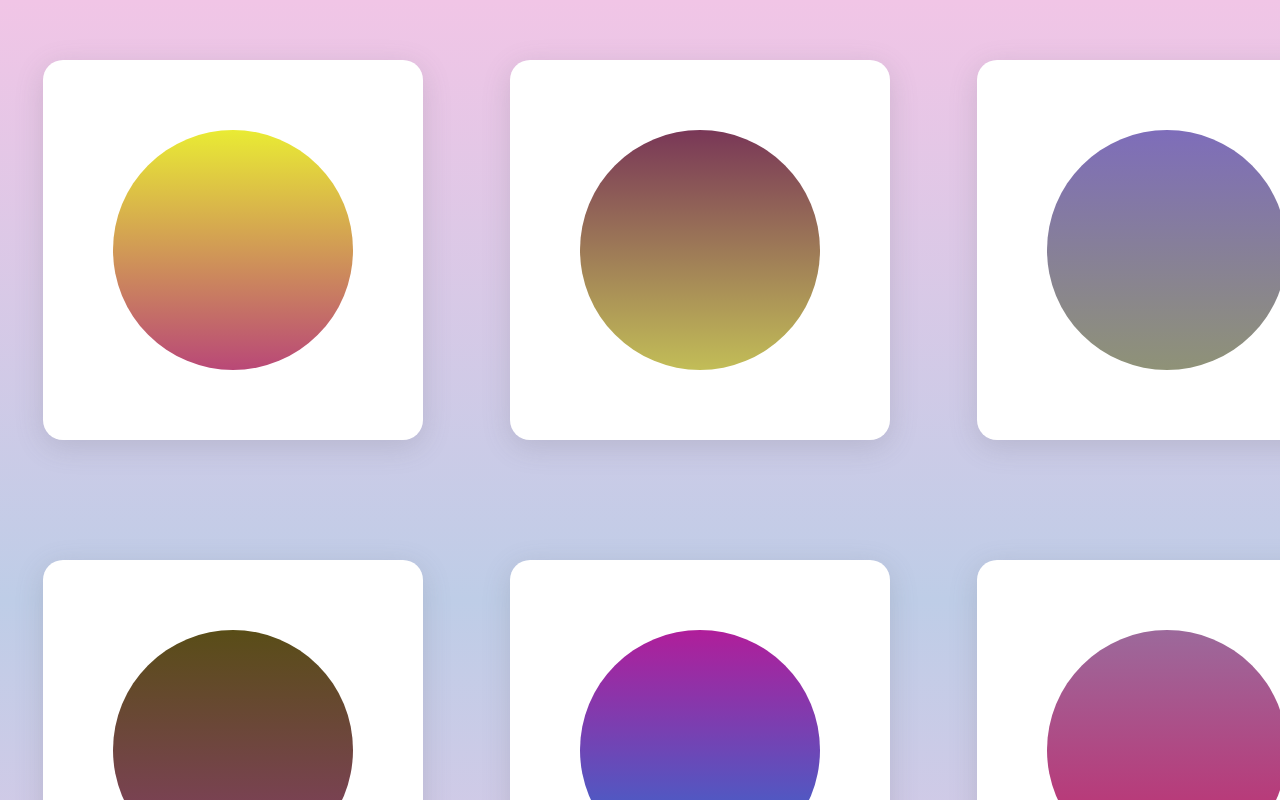
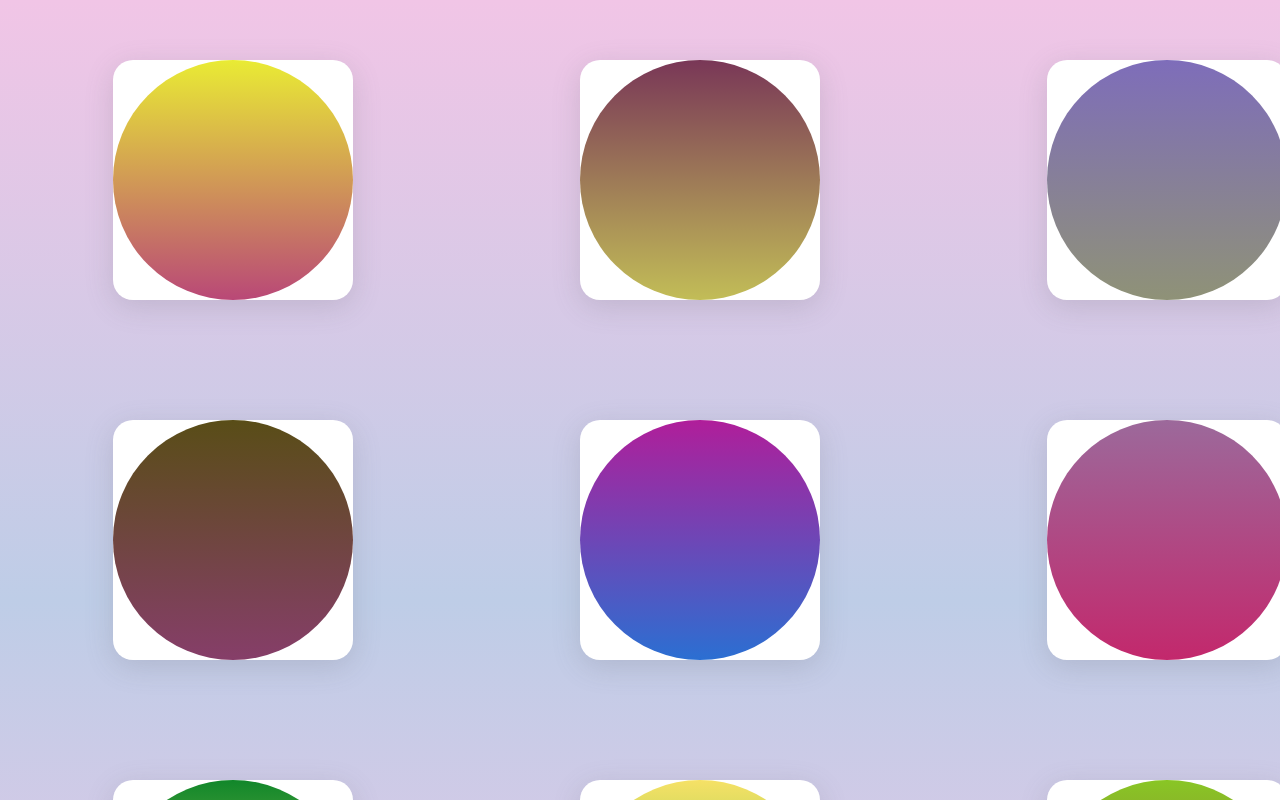
Before and after one commit to BadangGit/PPT-Project, a Vue app in the folder normal/: page /stars in a window 1280 px wide. Shown: the top 800 px of the page. Built offline with nearby package versions, Linux system fonts and the light colour scheme.

Commit message:
change card info to props

```diff
--- a/normal/src/components/cards/starCard.vue
+++ b/normal/src/components/cards/starCard.vue
@@ -10,6 +10,11 @@ const props = defineProps({
 });
 
 const isCardMouseOver = ref(false);
+
+const cardInfo = {
+  width: 380,
+  height: 380,
+};
 
 let items = 5;
 
@@ -28,6 +33,7 @@ function cardMouseOut() {
       <starDropAnimation
         v-if="isCardMouseOver"
         :style="{ zIndex: '3' }"
+        :cardInfo="cardInfo"
       ></starDropAnimation>
     </template>
 
@@ -43,8 +49,8 @@ function cardMouseOut() {
 
 <style lang="scss">
 .starCard {
-  --card-height: 380px;
-  --card-width: 380px;
+  --card-height: v-bind("cardInfo.height");
+  --card-width: v-bind("cardInfo.width");
   --card-border-radius: 20px;
 }
 
--- a/normal/src/components/effects/starDropAnimation.vue
+++ b/normal/src/components/effects/starDropAnimation.vue
@@ -5,12 +5,18 @@ import {
   changePosToAnimationDuration,
 } from "@/assets/function/generateStarPos";
 
-const cardHeight: number = 380;
-const cardWidth: number = 380;
+const props = defineProps<{
+  cardInfo: {
+    width: number;
+    height: number;
+  };
+}>();
+
 const exceptCornerPosValue: number = 60;
 
 let randomPos: number = Math.floor(
-  Math.random() * (cardHeight + cardWidth - exceptCornerPosValue * 2) +
+  Math.random() *
+    (props.cardInfo.height + props.cardInfo.width - exceptCornerPosValue * 2) +
     exceptCornerPosValue
 );
 
```
